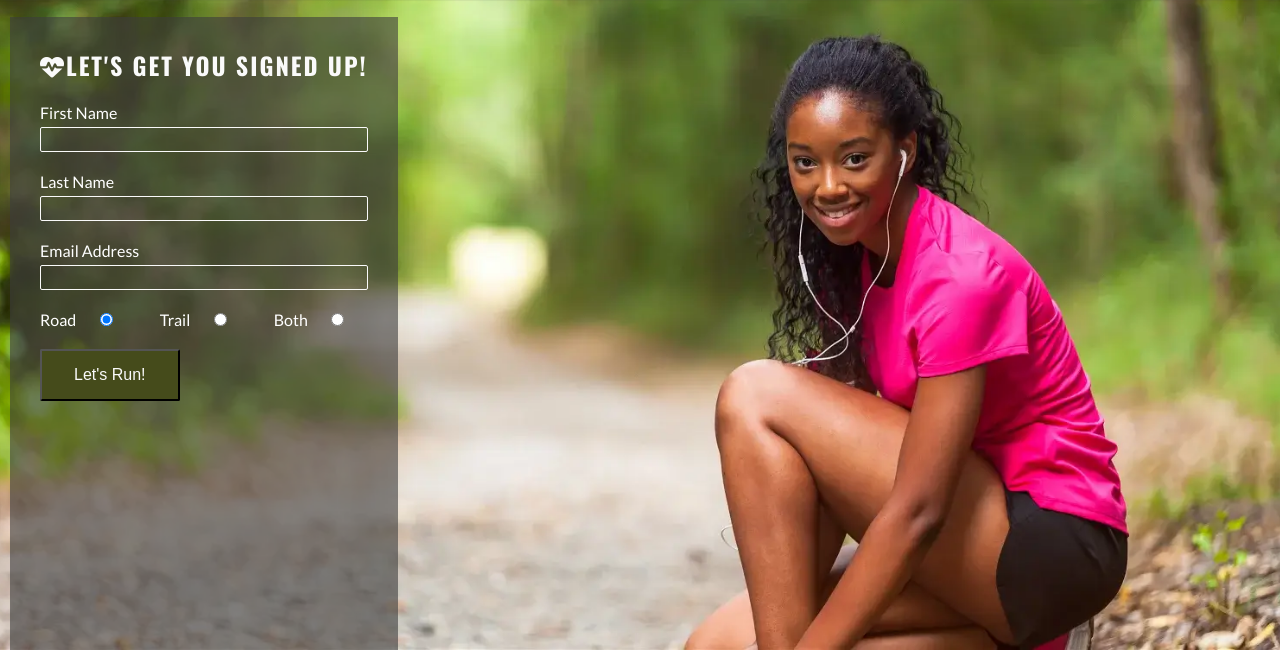
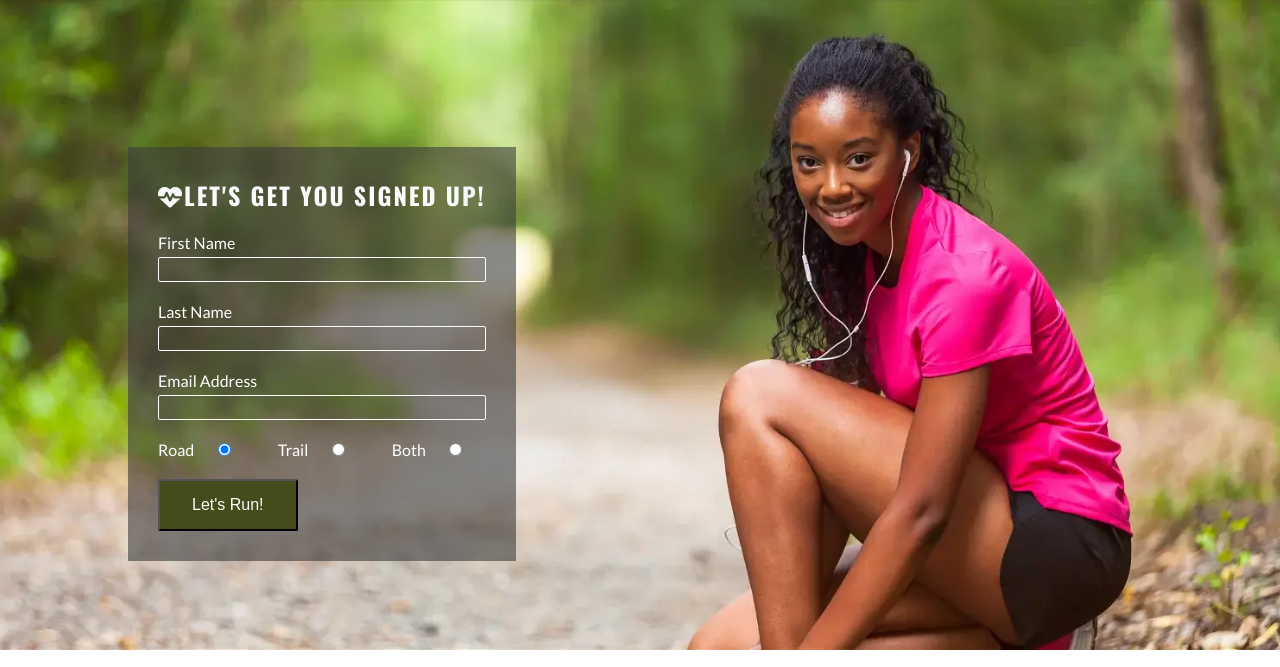
Before and after one commit to Scaphix/love-running, a plain HTML site: page signup.html in a window 1280 px wide. Shown: the part 82-749 px from the top of the page. Drawn offline with nearby package versions, Linux system fonts and the light colour scheme.

Commit message:
Make the section responsive

```diff
--- a/assets/css/style.css
+++ b/assets/css/style.css
@@ -198,6 +198,7 @@ background-position: 75%;
 display: flex;
 flex-grow: 1;
 padding:20px 10px 0 10px;
+
 }
 #signup-form{
 
@@ -324,6 +325,26 @@ footer {
     #photos {
         column-count: 3;
     }
+
+#signup {
+background-position:center ;
+    position:relative;
+
+}
+#signup-form{
+    position:absolute;
+     max-width: 400px;
+    top: 150px;
+    left: 10%;
+}
+.join-button:hover {
+background-color: #fafafa;
+color:#454b1b;
+
+}
+.text-input:hover{
+    border-color: #f16c6b;
+}
 }
 
 /*Media query:laptop (992px and up) */
```
